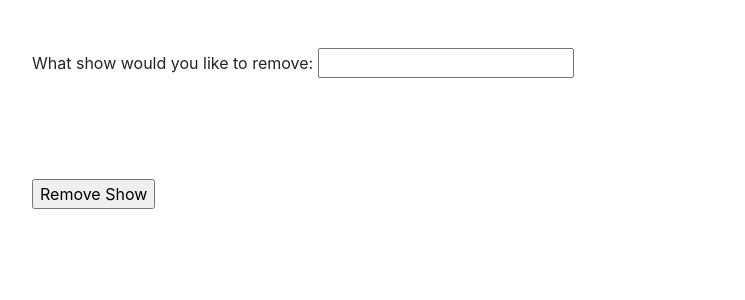
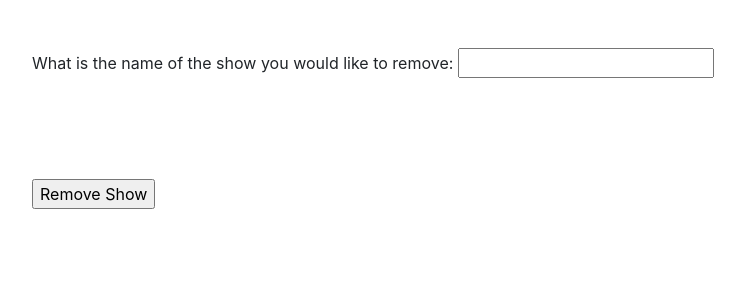
Before and after one commit to Aman-Sajeev/348appv1, a Flask app: page /remove in a window 1280 px wide. Shown: the part 56-356 px from the top of the page, without its empty margins (53-798 px from the left). Run offline with Flask 2, Linux system fonts and the light colour scheme; some libraries are stand-ins or nearby versions.

Commit message:
Update remove.html

```diff
--- a/templates/remove.html
+++ b/templates/remove.html
@@ -7,7 +7,7 @@
 {% block content %}
   <form method="post">
     <br><br>
-    <label for="title">What show would you like to remove: </label>
+    <label for="title">What is the name of the show you would like to remove: </label>
     <input name="title" id="title" required>
     <br><br><br><br><br>
     <input type="submit" value="Remove Show">
```
